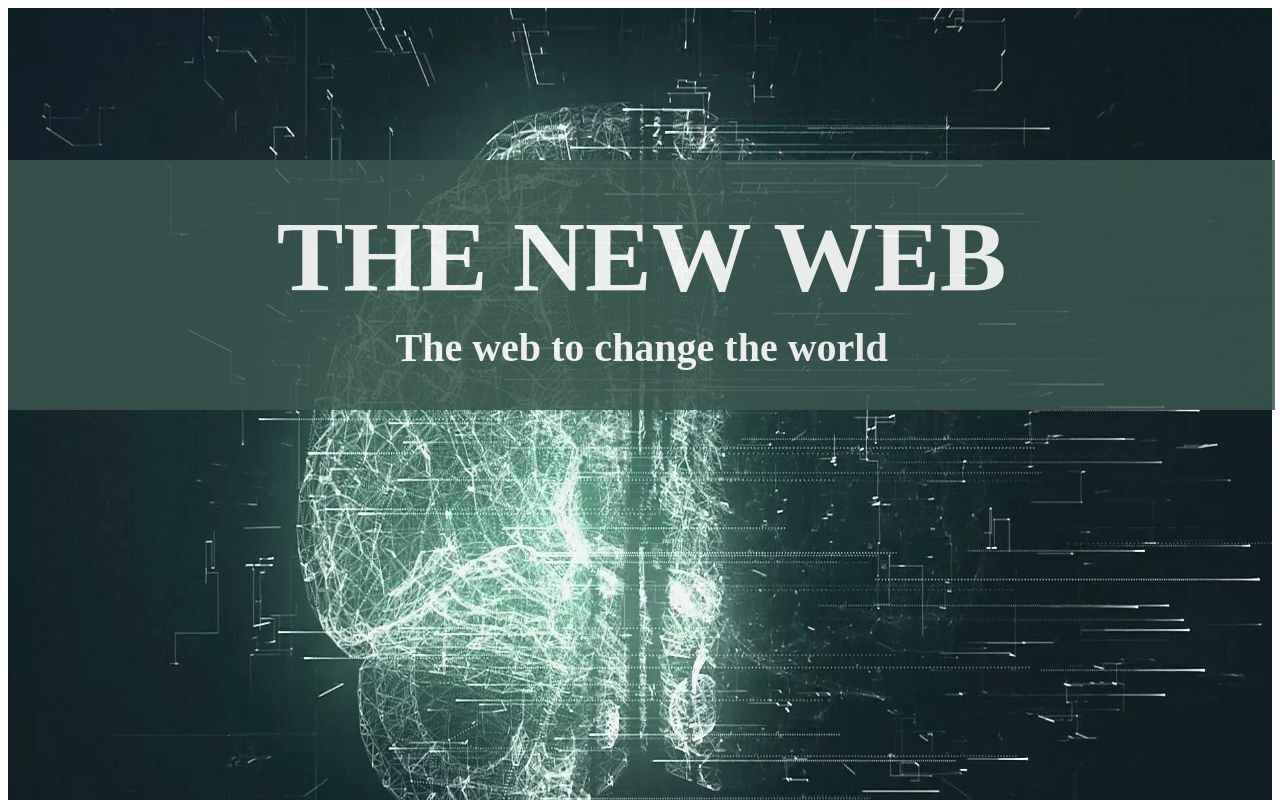
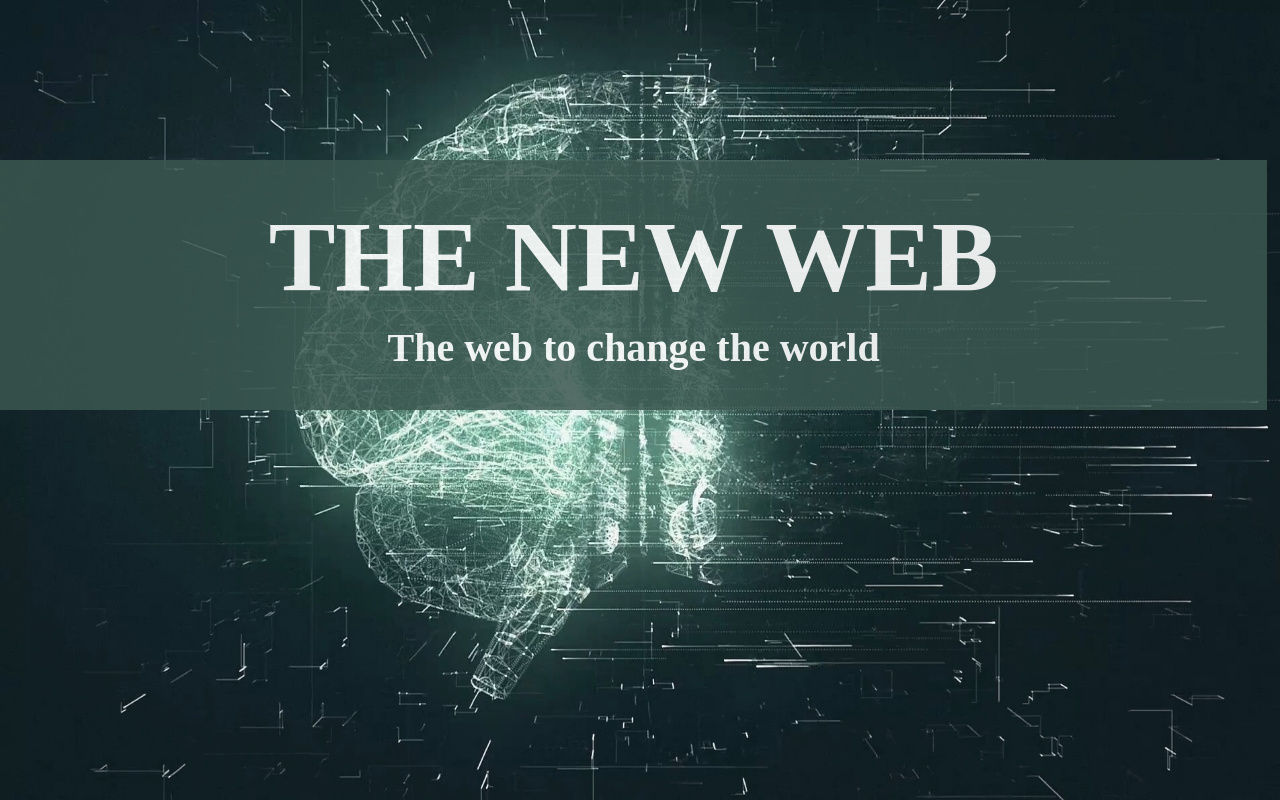
Before and after one commit to AnzeFric/NewWeb, a Next.js app: page / in a window 1280 px wide. Shown: the top 800 px of the page. Built offline with nearby package versions, Linux system fonts and the light colour scheme.

Commit message:
Removed default body margins and made bg image expand to 100vh

```diff
--- a/src/app/globals.css
+++ b/src/app/globals.css
@@ -0,0 +1,4 @@
+
+body {
+    margin: 0
+}
--- a/src/app/page.module.css
+++ b/src/app/page.module.css
@@ -1,6 +1,6 @@
 .header {
   top: 20%;
-  width: 99%;;
+  width: 99%;
   position: absolute;
   background-color: rgba(59, 88, 80, 0.9);
   height: 250px;
@@ -31,6 +31,7 @@
 }
 
 .image {
+    max-height: 100vh;
     width: 100%;
     opacity: 0.95;
 }
```
